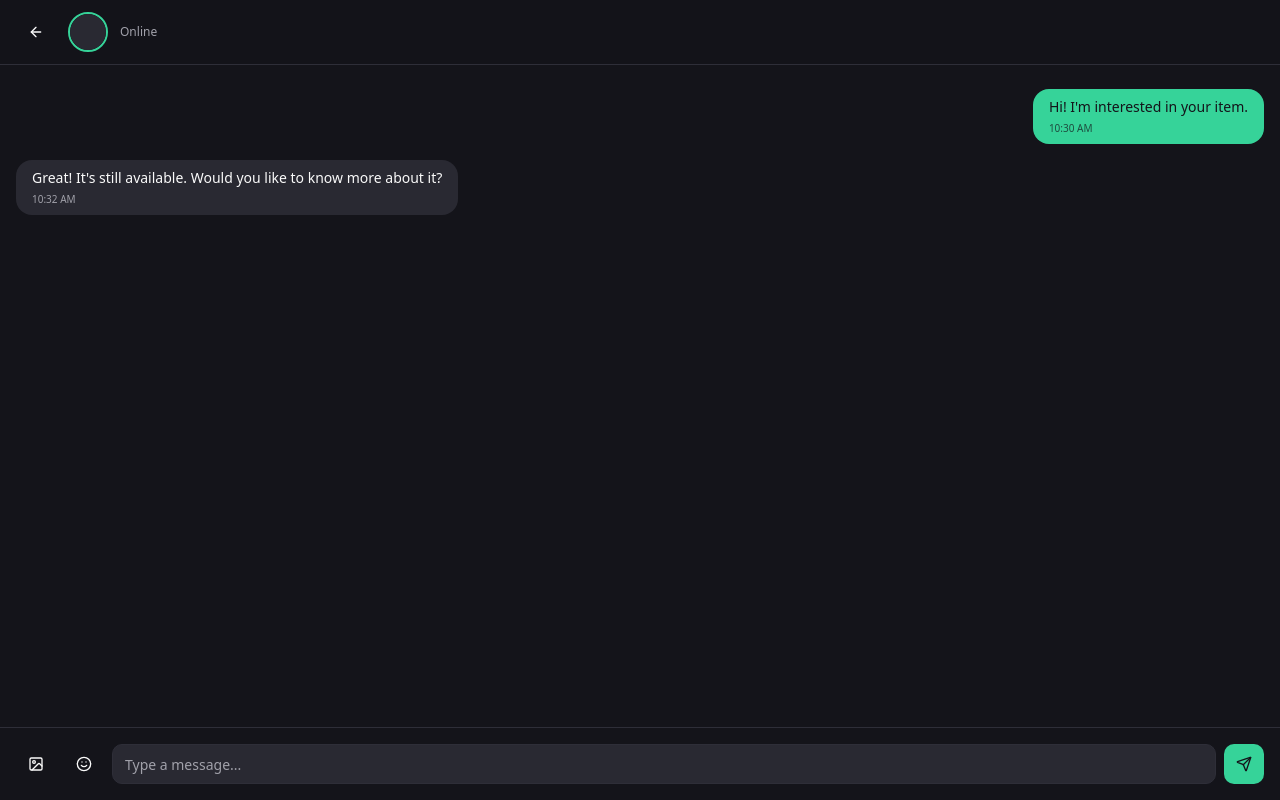
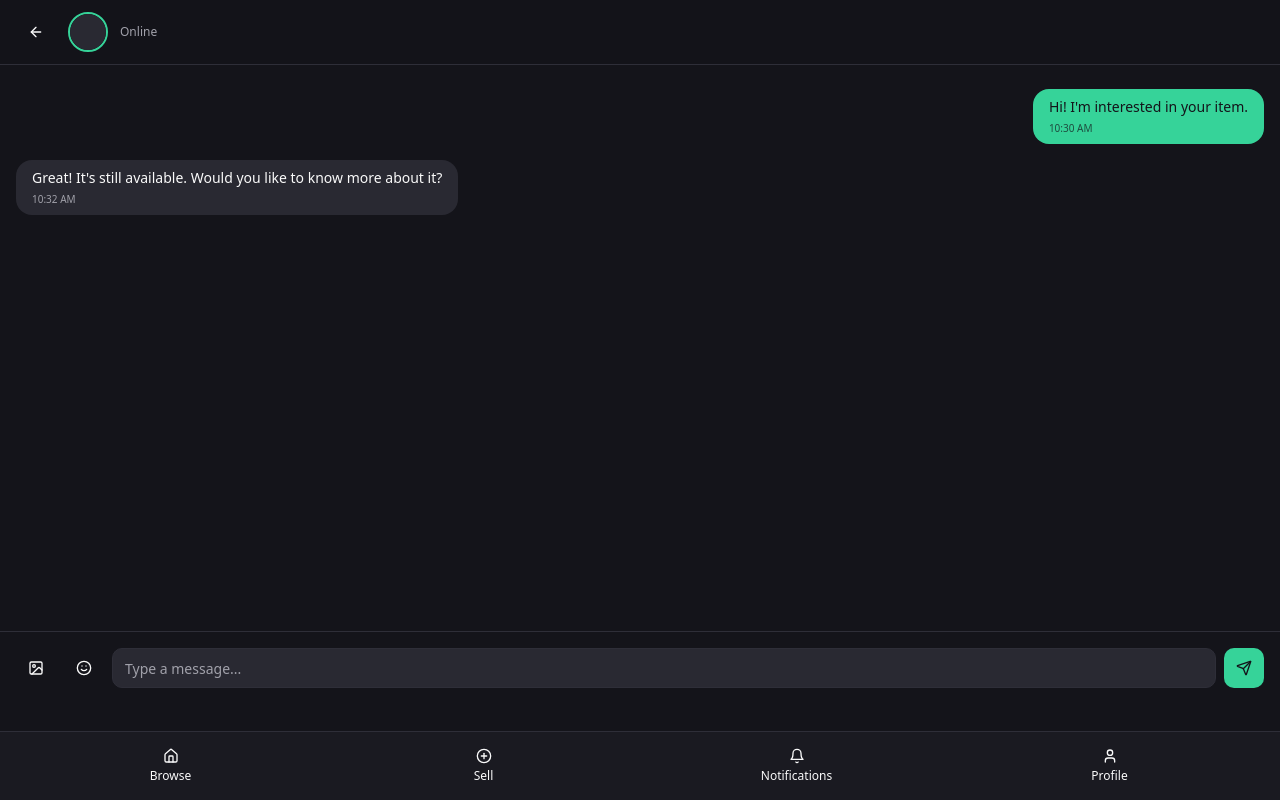
Before and after one commit to leighton-lakez/Reverse, a React (Vite) app: page /chat in a window 1280 px wide. Built offline with nearby package versions, Linux system fonts and the light colour scheme; the HTML template or start-up script is replaced by a standard one.

Commit message:
Fix Bottom Navigation Behavior

```diff
--- a/src/pages/Chat.tsx
+++ b/src/pages/Chat.tsx
@@ -5,6 +5,7 @@ import { Button } from "@/components/ui/button";
 import { Input } from "@/components/ui/input";
 import { Avatar, AvatarFallback, AvatarImage } from "@/components/ui/avatar";
 import { Card } from "@/components/ui/card";
+import BottomNav from "@/components/BottomNav";
 
 interface Message {
   id: number;
@@ -118,7 +119,7 @@ const Chat = () => {
       </div>
 
       {/* Input */}
-      <div className="border-t border-border bg-background p-4 pb-safe">
+      <div className="border-t border-border bg-background p-4 pb-28">
         <div className="max-w-7xl mx-auto flex gap-2">
           <Button variant="ghost" size="icon" className="flex-shrink-0">
             <Image className="h-5 w-5" />
@@ -142,6 +143,8 @@ const Chat = () => {
           </Button>
         </div>
       </div>
+
+      <BottomNav />
     </div>
   );
 };
--- a/src/pages/Checkout.tsx
+++ b/src/pages/Checkout.tsx
@@ -7,6 +7,7 @@ import { Label } from "@/components/ui/label";
 import { Card } from "@/components/ui/card";
 import { Separator } from "@/components/ui/separator";
 import { toast } from "sonner";
+import BottomNav from "@/components/BottomNav";
 
 const Checkout = () => {
   const navigate = useNavigate();
@@ -190,6 +191,8 @@ const Checkout = () => {
           </div>
         </div>
       </main>
+
+      <BottomNav />
     </div>
   );
 };
--- a/src/pages/ItemDetail.tsx
+++ b/src/pages/ItemDetail.tsx
@@ -6,6 +6,7 @@ import { Avatar, AvatarFallback, AvatarImage } from "@/components/ui/avatar";
 import { Badge } from "@/components/ui/badge";
 import { Card } from "@/components/ui/card";
 import { Separator } from "@/components/ui/separator";
+import BottomNav from "@/components/BottomNav";
 
 const ItemDetail = () => {
   const navigate = useNavigate();
@@ -153,6 +154,8 @@ const ItemDetail = () => {
           </div>
         </div>
       </main>
+
+      <BottomNav />
     </div>
   );
 };
--- a/src/pages/Notifications.tsx
+++ b/src/pages/Notifications.tsx
@@ -5,6 +5,7 @@ import { Avatar, AvatarFallback, AvatarImage } from "@/components/ui/avatar";
 import { Badge } from "@/components/ui/badge";
 import { Card } from "@/components/ui/card";
 import { ScrollArea } from "@/components/ui/scroll-area";
+import BottomNav from "@/components/BottomNav";
 
 const friendsPosts = [
   {
@@ -232,6 +233,8 @@ const Notifications = () => {
           </div>
         </div>
       </main>
+
+      <BottomNav />
     </div>
   );
 };
--- a/src/pages/Profile.tsx
+++ b/src/pages/Profile.tsx
@@ -18,6 +18,7 @@ import { Input } from "@/components/ui/input";
 import { Label } from "@/components/ui/label";
 import { Textarea } from "@/components/ui/textarea";
 import { toast } from "sonner";
+import BottomNav from "@/components/BottomNav";
 
 const myListings = [
   {
@@ -264,6 +265,8 @@ const Profile = () => {
           </TabsContent>
         </Tabs>
       </main>
+
+      <BottomNav />
     </div>
   );
 };
--- a/src/pages/Sell.tsx
+++ b/src/pages/Sell.tsx
@@ -13,6 +13,7 @@ import {
   SelectValue,
 } from "@/components/ui/select";
 import { toast } from "sonner";
+import BottomNav from "@/components/BottomNav";
 
 const Sell = () => {
   const navigate = useNavigate();
@@ -240,6 +241,8 @@ const Sell = () => {
           </div>
         </form>
       </main>
+
+      <BottomNav />
     </div>
   );
 };
```
